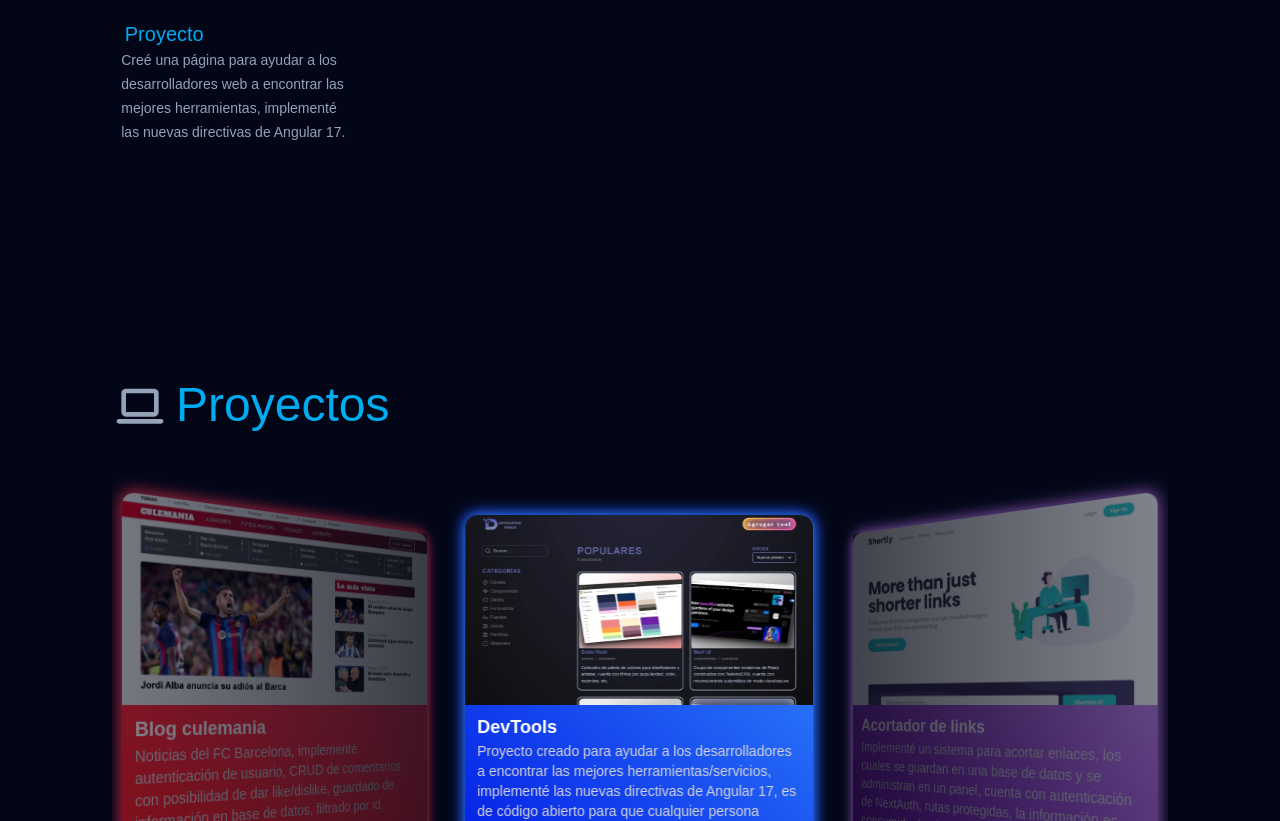
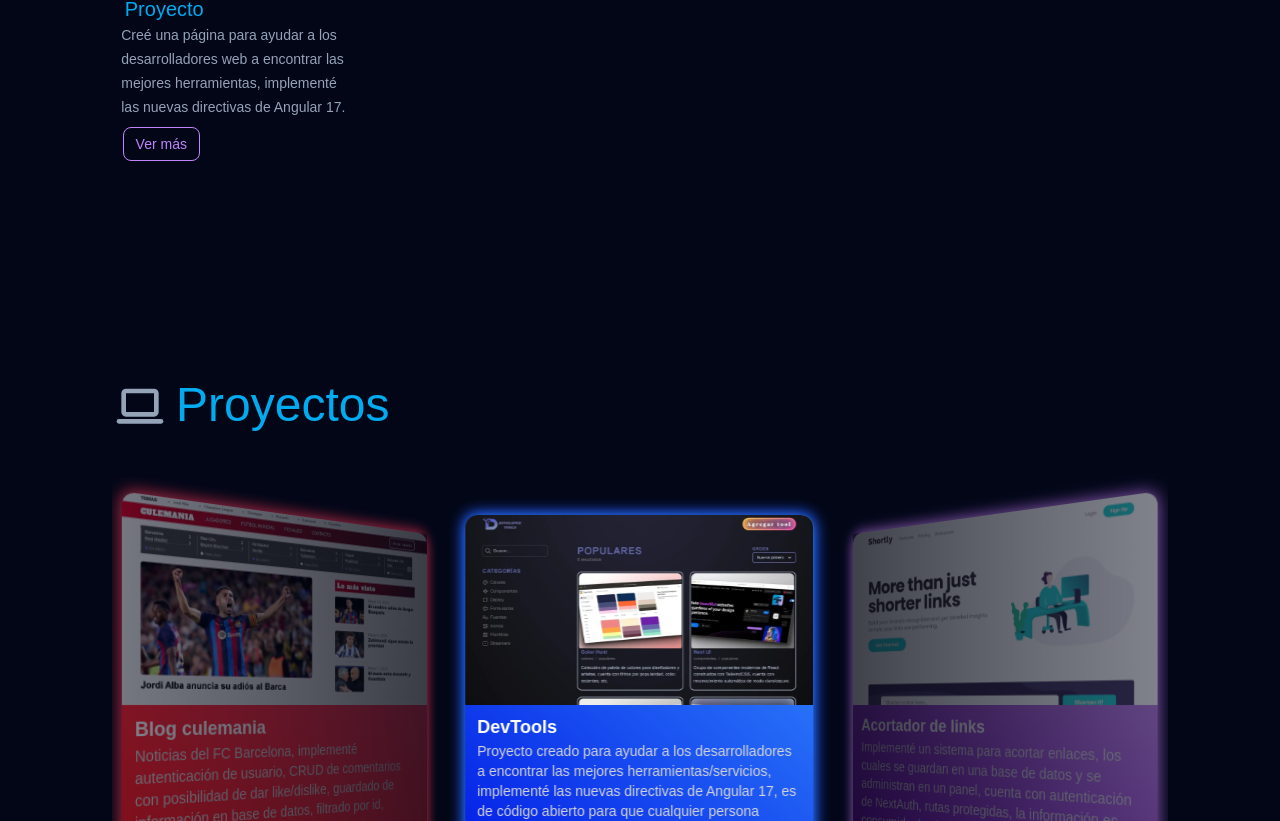
Before and after one commit to Asilvazavala/Astro-Portfolio, an Astro site: page / in a window 1280 px wide. Shown: the part 1235-2056 px from the top of the page. Built offline with nearby package versions, Linux system fonts and the light colour scheme; Astro itself is replaced by a stand-in of ours; a web font is replaced by a local one.

Commit message:
added new experience DevTools

```diff
--- a/src/components/Experience.astro
+++ b/src/components/Experience.astro
@@ -137,6 +137,10 @@ import ExperienceIcon from "../icons/ExperienceIcon.astro";
     margin-right: 20px;
   }
 
+  .experience-article:first-child .experience-button {
+    margin-left: 70px;
+  }
+
   .experience-article:first-child .experience-icon {
     left: 0px;
   }
--- a/src/utils/ExperiencesData.astro
+++ b/src/utils/ExperiencesData.astro
@@ -49,6 +49,7 @@ export const experiences: experiencesProps[] = [
     title: "Proyecto",
     description:
       "Creé una página para ayudar a los desarrolladores web a encontrar las mejores herramientas, implementé las nuevas directivas de Angular 17.",
+    link: "https://devtools-as.vercel.app/",
   },
   {
     year: 2024,
```
